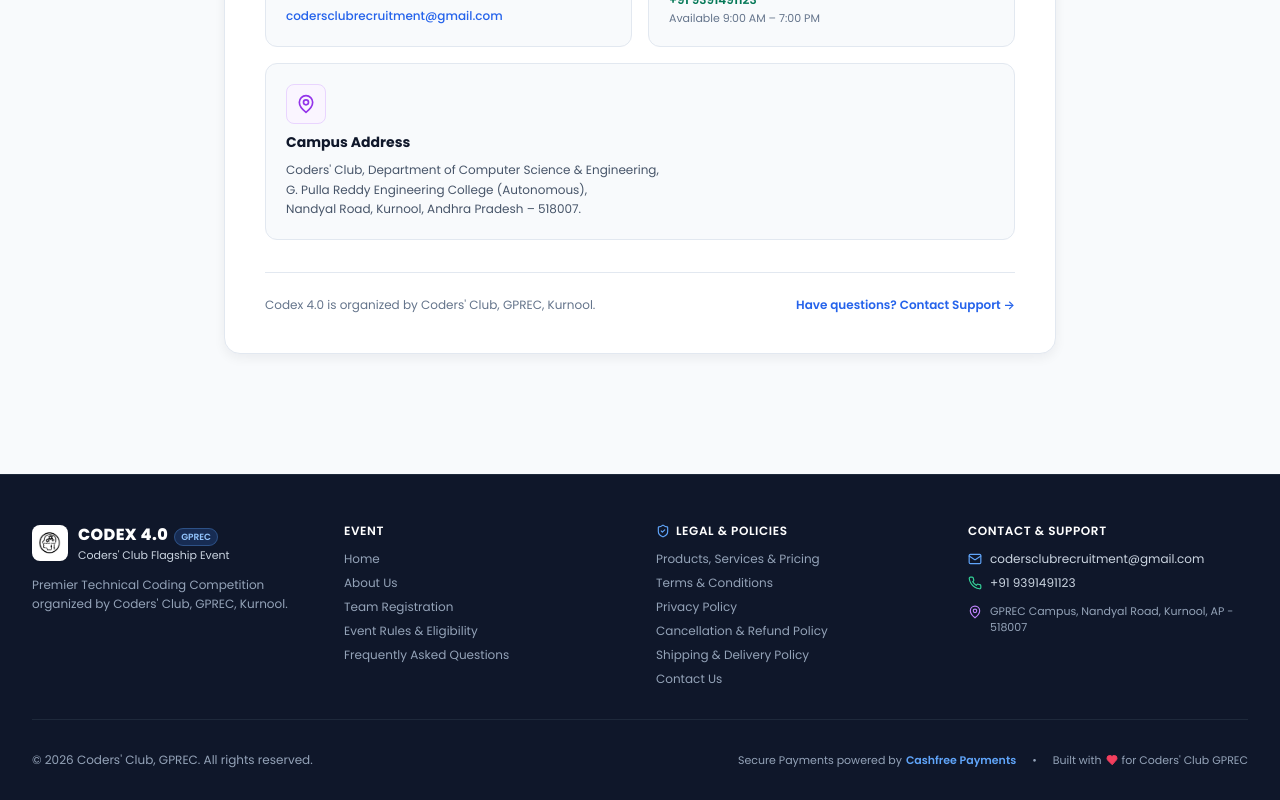
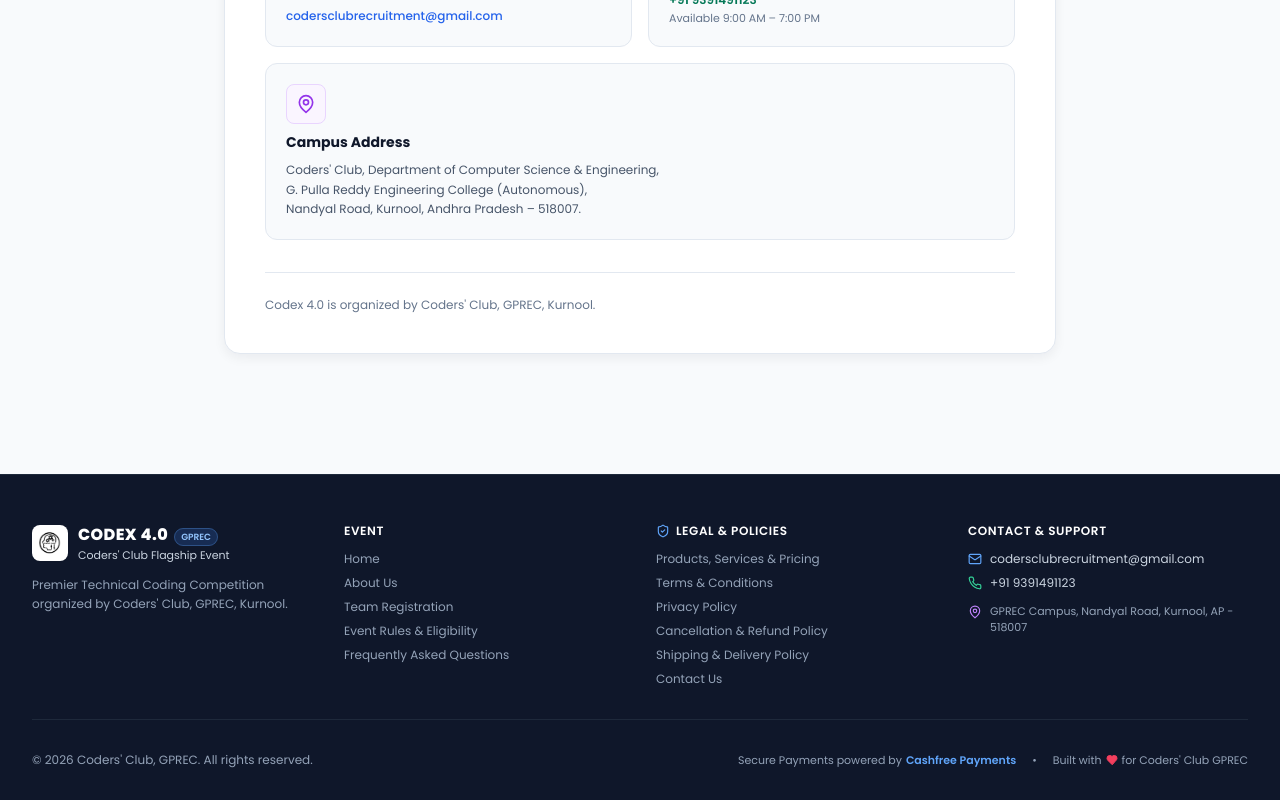
Before and after one commit to smd-tabraiz/Codex-4.O-Registration---Payment-Portal, a React (Vite) app in the folder client/: page /contact in a window 1280 px wide. Shown: the part 1258-2058 px from the top of the page. Built offline with nearby package versions, Linux system fonts and the light colour scheme; no server answers.

Commit message:
Contact Us Page update

```diff
--- a/client/src/components/LegalPageLayout.jsx
+++ b/client/src/components/LegalPageLayout.jsx
@@ -105,9 +105,11 @@
           {/* Organizer Footer Note */}
           <div className="pt-6 border-t border-[#E2E8F0] text-center sm:text-left text-xs text-[#64748B] flex flex-col sm:flex-row items-center justify-between gap-3">
             <span>Codex 4.0 is organized by Coders' Club, GPREC, Kurnool.</span>
-            <Link to="/contact" className="text-[#2563EB] font-semibold hover:underline">
-              Have questions? Contact Support →
-            </Link>
+            {title !== 'Contact Us' && (
+              <Link to="/contact" className="text-[#2563EB] font-semibold hover:underline">
+                Have questions? Contact Support →
+              </Link>
+            )}
           </div>
         </div>
 
```
